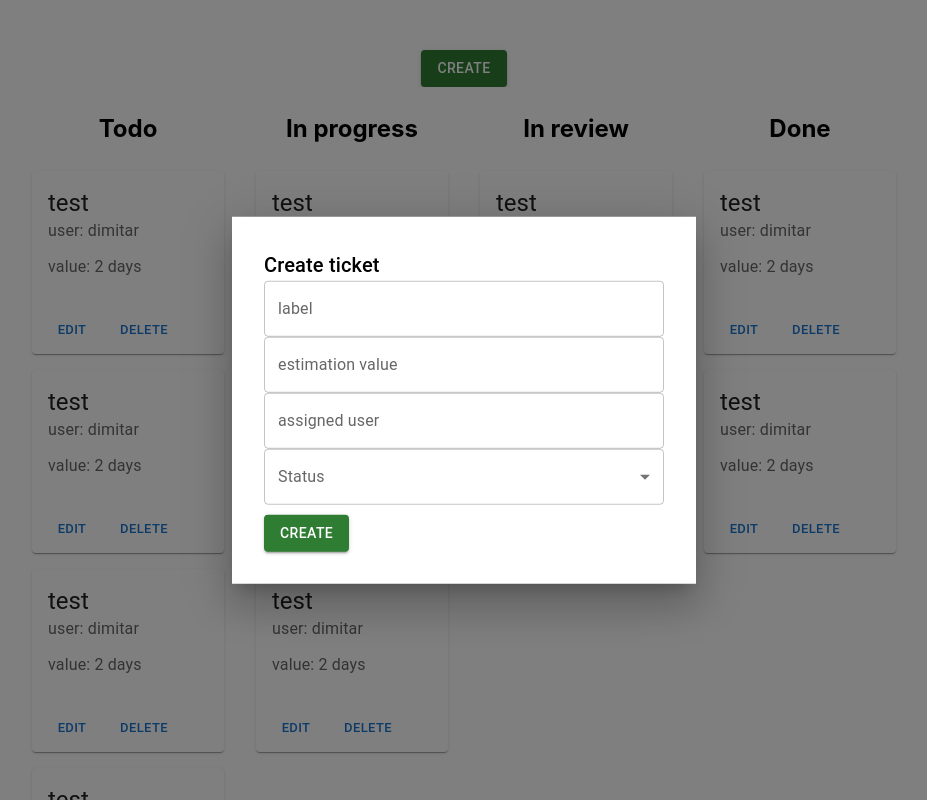
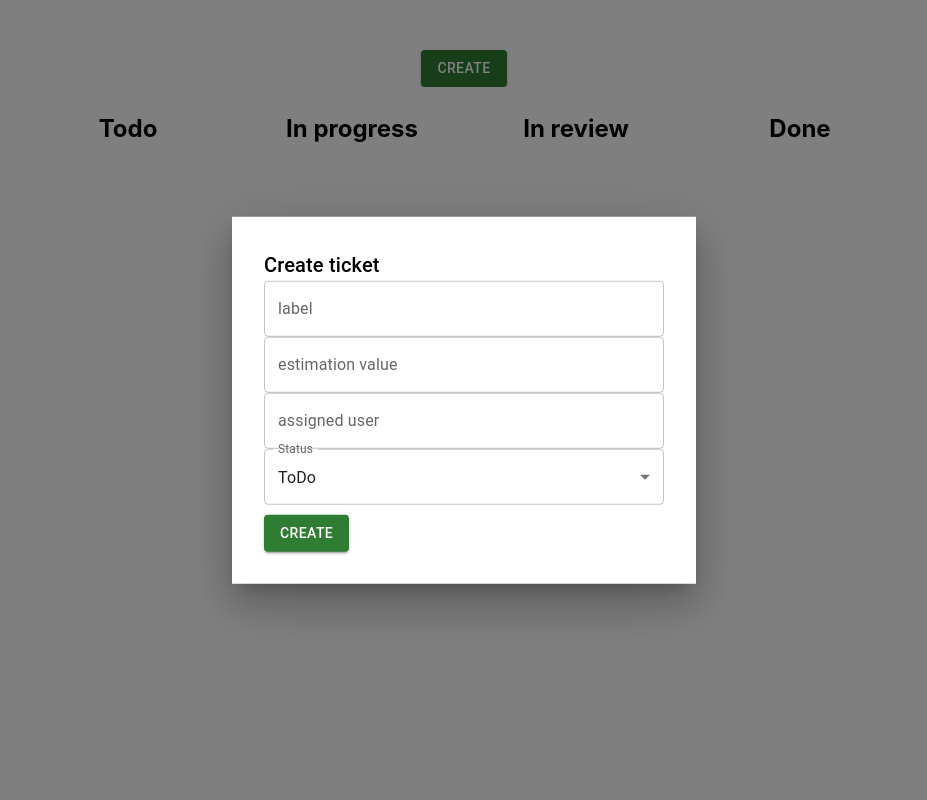
Before and after one commit to dplamenov/ticket-board, a React (Create React App) app: page / in a window 1280 px wide. Both pictures are taken after a click on the button "CREATE". Shown: the top 800 px of the page, without its empty margins (176-1103 px from the left). Built offline with nearby package versions, Linux system fonts and the light colour scheme.

Commit message:
display all tickets

```diff
--- a/src/App.tsx
+++ b/src/App.tsx
@@ -1,57 +1,18 @@
-import React from 'react';
+import {useState} from 'react';
 import './App.css';
-import TicketCard from './components/TicketCard';
-import { Box, Button, List } from '@mui/material';
-import Status from './interfaces/Status';
+import { Button } from '@mui/material';
 import CreateModal from './components/CreateModal';
-
-const ticket = {
-  id: '1',
-  label: 'test',
-  estimationValue: '2 days',
-  assignedUser: {
-    username: 'dimitar'
-  },
-  status: Status.InReview
-};
-
-const style = {
-  width: '100%',
-  bgcolor: 'background.paper',
-};
+import Tickets from './components/Tickets';
 
 function App() {
-  const [isCreateModalOpen, setIsCreateModalOpen] = React.useState(false);
+  const [isCreateModalOpen, setIsCreateModalOpen] = useState(false);
   const openCreateModal = () => setIsCreateModalOpen(true);
   const closeCreateModal = () => setIsCreateModalOpen(false);
 
   return (
     <div className="App">
       <Button variant="contained" color="success" onClick={openCreateModal}>Create</Button>
-      <Box sx={{ display: 'flex' }}>
-        <List sx={style} component="nav" aria-label="mailbox folders">
-          <h2>Todo</h2>
-          <TicketCard ticket={ticket} />
-          <TicketCard ticket={ticket} />
-          <TicketCard ticket={ticket} />
-          <TicketCard ticket={ticket} />
-        </List>
-        <List sx={style} component="nav" aria-label="mailbox folders">
-          <h2>In progress</h2>
-          <TicketCard ticket={ticket} />
-          <TicketCard ticket={ticket} />
-          <TicketCard ticket={ticket} />
-        </List>
-        <List sx={style} component="nav" aria-label="mailbox folders">
-          <h2>In review</h2>
-          <TicketCard ticket={ticket} />
-        </List>
-        <List sx={style} component="nav" aria-label="mailbox folders">
-          <h2>Done</h2>
-          <TicketCard ticket={ticket} />
-          <TicketCard ticket={ticket} />
-        </List>
-      </Box>
+      <Tickets />
       <CreateModal isOpen={isCreateModalOpen} close={closeCreateModal}/>
     </div>
   );
--- a/src/components/CreateModal.tsx
+++ b/src/components/CreateModal.tsx
@@ -26,14 +26,14 @@ function CreateModal({ isOpen, close }: { isOpen: boolean, close: () => void}) {
   const [label, setLabel] = useState('');
   const [estimationValue, setEstimationValue] = useState('');
   const [assignedUser, setAssignedUser] = useState('');
-  const [status, setStatus] = useState('');
+  const [status, setStatus] = useState(0);
 
   const handleCreate = () => {
     store.dispatch(create({ label, estimationValue, assignedUser, status }));
     setLabel('');
     setEstimationValue('');
     setAssignedUser('');
-    setStatus('');
+    setStatus(0);
     close();
   };
 
@@ -50,7 +50,8 @@ function CreateModal({ isOpen, close }: { isOpen: boolean, close: () => void}) {
   };
 
   const handleStatusChange = (event: SelectChangeEvent) => {
-    setStatus(event.target.value as string);
+    console.log(event.target.value);
+    setStatus(+event.target.value);
   };
 
   return <Modal
@@ -72,12 +73,12 @@ function CreateModal({ isOpen, close }: { isOpen: boolean, close: () => void}) {
           labelId="status-label"
           id="status-select"
           label="Status"
-          value={status}
+          value={status.toString()}
           sx={{ width: '100%' }}
           onChange={handleStatusChange}
         >
-          {Object.keys(Status).filter((v) => isNaN(Number(v))).map(e => {
-            return <MenuItem key={e} value={e}>{e}</MenuItem>
+          {Object.values(Status).filter((v) => !isNaN(Number(v))).map(e => {
+            return <MenuItem key={e} value={e}>{Status[+e]}</MenuItem>
           })}
         </Select>
       </FormControl>
--- /dev/null
+++ b/src/components/Tickets.tsx
@@ -0,0 +1,63 @@
+import React, { useState, useEffect } from 'react';
+import { store } from '../store';
+import Ticket from '../interfaces/Ticket';
+import Status from '../interfaces/Status';
+import { Box, List } from '@mui/material';
+import TicketCard from '../components/TicketCard';
+
+const ticket = {
+  id: '1',
+  label: 'test',
+  estimationValue: '2 days',
+  assignedUser: {
+    username: 'dimitar'
+  },
+  status: Status.InReview
+};
+
+const style = {
+  width: '100%',
+  bgcolor: 'background.paper',
+};
+
+function Tickets() {
+  const [tickets, setTickets] = useState<Ticket[]>([]);
+
+  useEffect(() => {
+    setTickets(store.getState());
+    store.subscribe(() => {
+      setTickets(store.getState());
+    });
+  }, []);
+
+  return (
+    <Box sx={{ display: 'flex' }}>
+      <List sx={style} component="nav" aria-label="mailbox folders">
+        <h2>Todo</h2>
+        {tickets.filter(ticket => ticket.status === Status.ToDo.valueOf()).map((ticket, key) => {
+          return <TicketCard key={key} ticket={ticket}/>
+        })}
+      </List>
+      <List sx={style} component="nav" aria-label="mailbox folders">
+        <h2>In progress</h2>
+        {tickets.filter(ticket => ticket.status === Status.InProgress.valueOf()).map((ticket, key) => {
+          return <TicketCard key={key} ticket={ticket} />
+        })}
+      </List>
+      <List sx={style} component="nav" aria-label="mailbox folders">
+        <h2>In review</h2>
+        {tickets.filter(ticket => ticket.status === Status.InReview.valueOf()).map((ticket, key) => {
+          return <TicketCard key={key} ticket={ticket} />
+        })}
+      </List>
+      <List sx={style} component="nav" aria-label="mailbox folders">
+        <h2>Done</h2>
+        {tickets.filter(ticket => ticket.status === Status.Done.valueOf()).map((ticket, key) => {
+          return <TicketCard key={key} ticket={ticket} />
+        })}
+      </List>
+    </Box>
+  )
+}
+
+export default Tickets;
--- a/src/store.ts
+++ b/src/store.ts
@@ -7,7 +7,7 @@ const ticketsSlice = createSlice({
   initialState: (JSON.parse(localStorage.getItem('tickets') as string) || []) as Ticket[],
   reducers: {
     create: (state, action) => {
-      state.push({ ...action.payload, id: uuidv4() });
+      state.push({ ...action.payload, id: uuidv4(), assignedUser: {username: action.payload.username} });
     }
   }
 });
```
